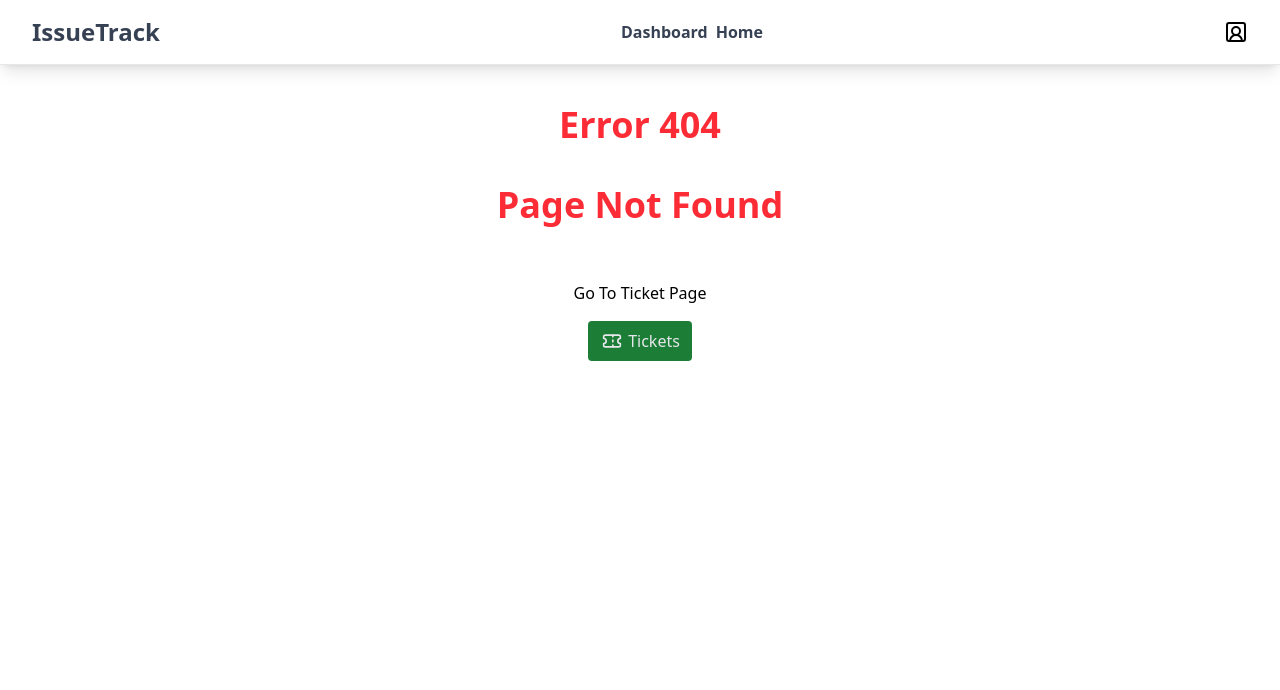
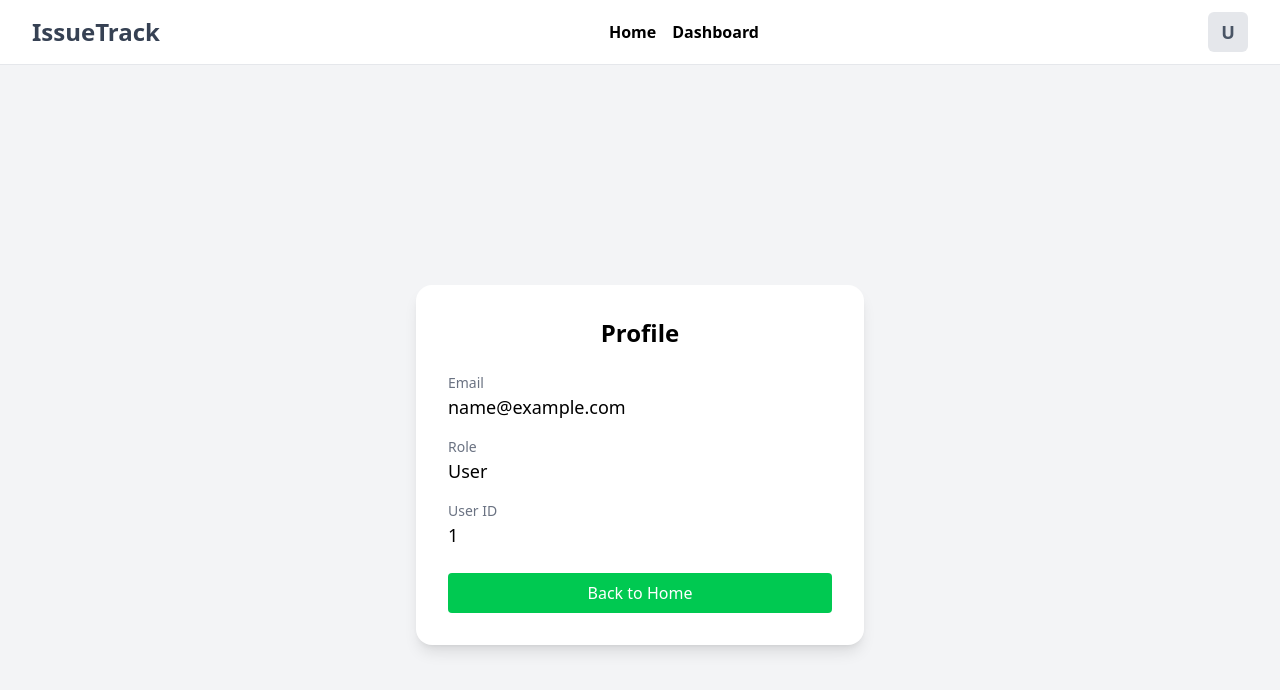
Before and after one commit to SyntaxByGulshan/ticketManager, a React (Vite) app: page /profile in a window 1280 px wide. Before the commit this address had no page. Shown: the top 690 px of the page. Built offline with nearby package versions, Linux system fonts and the light colour scheme; sample sign-in values are in the browser's storage.

Commit message:
update 14

```diff
--- a/src/App.tsx
+++ b/src/App.tsx
@@ -13,10 +13,9 @@ function App() {
   console.log(user)
   useEffect(()=>{
     if(!user.userId){
-     navigate('login')
+     navigate('/login')
   }
   })
-
   return (
     <div className="min-h-screen bg-gray-50">
       <main className="mx-auto p-4">
--- a/src/PageRouting.tsx
+++ b/src/PageRouting.tsx
@@ -6,6 +6,7 @@ import DashboardPage from './pages/DashboardPage'
 import DefaultPage from './pages/DefaultPage'
 import LoginPage from './auth/pages/LoginPage'
 import SignupPage from './auth/pages/SignupPage'
+import ProfilePage from './pages/ProfilePage'
 export default function PageRouting() {
   return (
     <>
@@ -15,6 +16,7 @@ export default function PageRouting() {
        <Route path='' element={<App/>}/>
        <Route path='/ticket/:id' element={<TicketDetailsPage/>}/>
        <Route path='/dashboard' element={<DashboardPage/>}/>
+       <Route path='/profile' element={<ProfilePage/>}/>
        <Route path='*' element={<DefaultPage/>}/>
        <Route path='/login' element={<LoginPage/>}/>
        <Route path='/signup' element={<SignupPage/>}/>
--- a/src/auth/pages/LoginPage.tsx
+++ b/src/auth/pages/LoginPage.tsx
@@ -59,9 +59,19 @@ export default function LoginPage() {
               <button type="submit" className="w-full bg-green-500 text-white p-2 rounded">
                 Login
               </button>
+
             </Form>
           )}
         </Formik>
+         <div className="flex items-center gap-2 text-sm">
+      <span className="text-gray-600">New user?</span>
+      <button
+        onClick={() => navigate("/signup")}
+        className="text-blue-600 hover:underline font-medium"
+      >
+        Sign up
+      </button>
+    </div>
       </div>
     </div>
   );
--- a/src/auth/pages/SignupPage.tsx
+++ b/src/auth/pages/SignupPage.tsx
@@ -4,14 +4,18 @@ import userRegister from "../utils/userRegister";
 import { useNavigate } from "react-router-dom";
 
 const SignupSchema = Yup.object({
-  UserName: Yup.string().required("Name is required").min(3, "At least 3 chars"),
+  UserName: Yup.string()
+    .required("Name is required")
+    .min(3, "At least 3 chars"),
   email: Yup.string().email("Invalid email").required("Email is required"),
-  password: Yup.string().required("Password is required").min(6, "At least 6 chars"),
+  password: Yup.string()
+    .required("Password is required")
+    .min(5, "At least 5 chars"),
 });
 
 export default function SignupPage() {
-  const navigate=useNavigate()
-  const register=userRegister()
+  const navigate = useNavigate();
+  const register = userRegister();
 
   return (
     <div className="flex justify-center items-center h-screen bg-gray-100">
@@ -22,16 +26,18 @@ export default function SignupPage() {
           initialValues={{ UserName: "", email: "", password: "" }}
           validationSchema={SignupSchema}
           onSubmit={(values, { resetForm }) => {
-            const reg=register({email:values.email,userName:values.UserName,password:values.password})
-            if(reg){
+            const reg = register({
+              email: values.email,
+              userName: values.UserName,
+              password: values.password,
+            });
+            if (reg) {
               alert("Signup successful!");
-             resetForm();
-             navigate('/')
+              resetForm();
+              navigate("/");
+            } else {
+              alert(" email already used");
             }
-            else{
-              alert(' email already used')
-            }
-
           }}
         >
           {() => (
@@ -42,7 +48,11 @@ export default function SignupPage() {
                   placeholder="Enter your name"
                   className="w-full p-2 border rounded"
                 />
-                <ErrorMessage name="UserName" component="p" className="text-red-500 text-sm" />
+                <ErrorMessage
+                  name="UserName"
+                  component="p"
+                  className="text-red-500 text-sm"
+                />
               </div>
 
               <div>
@@ -52,7 +62,11 @@ export default function SignupPage() {
                   placeholder="Enter your email"
                   className="w-full p-2 border rounded"
                 />
-                <ErrorMessage name="email" component="p" className="text-red-500 text-sm" />
+                <ErrorMessage
+                  name="email"
+                  component="p"
+                  className="text-red-500 text-sm"
+                />
               </div>
 
               <div>
@@ -62,15 +76,31 @@ export default function SignupPage() {
                   placeholder="Enter your password"
                   className="w-full p-2 border rounded"
                 />
-                <ErrorMessage name="password" component="p" className="text-red-500 text-sm" />
+                <ErrorMessage
+                  name="password"
+                  component="p"
+                  className="text-red-500 text-sm"
+                />
               </div>
 
-              <button type="submit" className="w-full bg-blue-500 text-white p-2 rounded">
+              <button
+                type="submit"
+                className="w-full bg-blue-500 text-white p-2 rounded"
+              >
                 Sign Up
               </button>
             </Form>
           )}
         </Formik>
+        <div className="flex items-center gap-2 text-sm">
+          <span className="text-gray-600">Already have an account?</span>
+          <button
+            onClick={() => navigate("/login")}
+            className="text-blue-600 hover:underline font-medium"
+          >
+            Log in
+          </button>
+        </div>
       </div>
     </div>
   );
--- a/src/auth/utils/userRegister.ts
+++ b/src/auth/utils/userRegister.ts
@@ -33,7 +33,7 @@ export default function userRegister() {
             email:email,
             password:password,
             userId:`${1000+totalusers}`,
-            authLeval:'admin'
+            authLeval:'user'
          }
          dispatch(signUpUser(newUser))
        return true
--- a/src/components/Header.tsx
+++ b/src/components/Header.tsx
@@ -1,62 +1,81 @@
 import { NavLink, useNavigate } from "react-router-dom";
-import {Divide, SquareUserRound} from "lucide-react"
-import { useSelector } from "react-redux";
+
+import { useSelector, useDispatch } from "react-redux";
 import type { RootState } from "../store/store";
 import { useState } from "react";
+import UserCard from "./cards/UserCard";
+import { LogOutUser } from "../slice/userSlice";
+
+// import { logout } from "../slice/userSlice";
+
 const Header = () => {
   const navigate = useNavigate();
-  const currentUser=useSelector((state:RootState)=>state.user)
-  const [userCard,setUserCard]=useState(false)
+  const dispatch = useDispatch();
+  const currentUser = useSelector((state: RootState) => state.user);
+  const [userCard, setUserCard] = useState(false);
+
+  // Logout handler
+  const handleLogout = () => {
+    dispatch(LogOutUser());
+    setUserCard(false);
+    sessionStorage.removeItem("user");
+    navigate("/login");
+  };
 
   return (
-    <header className="bg-white shadow-lg border-b border-gray-200  ">
+    <header className="bg-white shadow-lg border-b border-gray-200">
       <div className="max-w-7xl mx-auto px-4 sm:px-6 lg:px-8">
-        <div className="flex justify-between items-center h-16 ">
-          <div className="flex items-center">
-            <div className="flex-shrink-0">
-              <h1 className="md:text-2xl  font-bold text-gray-700 cursor-pointer" onClick={() => navigate("")}>
-                IssueTrack
-              </h1>
-            </div>
-          </div>
-          {/* nav section */}
-          <div>
-            <nav className="space-x-2 flex items-center font-bold">
-              <NavLink to="/dashboard" className={({isActive})=>isActive?'text-gray-900  underline ':' text-gray-700'} >
+        <div className="flex justify-between items-center h-16">
+          {/* Logo */}
+          <h1
+            className="md:text-2xl font-bold text-gray-700 cursor-pointer"
+            onClick={() => navigate("")}
+          >
+            IssueTrack
+          </h1>
+
+          <nav>
+            <div className="hidden md:flex gap-4 font-semibold">
+              <NavLink
+                to={""}
+                className={({ isActive }) =>
+                  isActive ? "underline text-gray-800" : ""
+                }
+              >
+                Home
+              </NavLink>
+              <NavLink
+                to={"/dashboard"}
+                className={({ isActive }) =>
+                  isActive ? "underline text-gray-800" : ""
+                }
+              >
+
                 Dashboard
               </NavLink>
-            {/* home button */}
-            <NavLink to="" className={({isActive})=>isActive?'text-gray-900 underline ':'text-gray-700'}>
-              Home
-            </NavLink>
+            </div>
+          </nav>
 
-            </nav>
+          {/* User Menu */}
+          <div className="relative">
+            <div
+            title={currentUser.userName}
+              onClick={() => {
+                setUserCard(!userCard);
+              }}
+              className="w-10 h-10 bg-gray-200 hover:bg-gray-300 cursor-pointer rounded-md flex items-center justify-center text-gray-600 font-semibold text-lg"
+            >
+              {currentUser.userName?.[0]?.toUpperCase() || "U"}
+            </div>
+
+            {userCard && (
+              <UserCard
+                setUserCard={setUserCard}
+                currentUser={currentUser}
+                handleLogout={handleLogout}
+              />
+            )}
           </div>
-          {/* ticket appared formet */}
-          <button className="" onMouseEnter={()=>{
-            setUserCard(true)
-          }}
-
-          onClick={()=>{
-            setUserCard(!userCard)
-          }}
-          >
-            <span><SquareUserRound className="" /></span>
-
-          </button>
-          {userCard && (<div onMouseLeave={()=>{
-            setUserCard(false)
-          }} className="absolute  top-16  left-0 bg-amber-700 w-full">
-            <div>
-              {currentUser.userName}
-            </div>
-            <div>
-              {currentUser.email}
-            </div>
-            <div>
-              {currentUser.userId}
-            </div>
-          </div>)}
         </div>
       </div>
     </header>
--- a/src/components/cards/UserCard.tsx
+++ b/src/components/cards/UserCard.tsx
@@ -1,9 +1,106 @@
+import { useNavigate } from "react-router-dom";
+import type { UserType } from "../../types/types";
+import { LogIn, LogOut, User, X, LayoutDashboard, HomeIcon } from "lucide-react";
+interface UserCardProps {
+  currentUser: UserType;
+  handleLogout: () => void;
+  setUserCard: (userCard: boolean) => void;
+}
+export default function UserCard({
+  currentUser,
+  handleLogout,
+  setUserCard,
+}: UserCardProps) {
+  const navigate = useNavigate();
+  return (
+    <div className="absolute right-0 mt-2 w-64 bg-white rounded-xl shadow-lg border p-4 z-50 text-gray-700">
+      {/* Profile Section */}
+      <div
+        onClick={() => {
+          setUserCard(false);
+        }}
+        className="absolute -right-1 -top-1 bg-gray-300 p-0.5 md:p-1 shadow-md rounded-full hover:bg-gray-400"
+      >
+        <X size={20} />
+      </div>
+      <div className="flex items-center gap-3 border-b pb-3 mb-3">
+        <div className="w-12 h-12 bg-gray-200 rounded-full flex items-center justify-center text-gray-600 font-bold text-lg">
+          {currentUser.userName?.[0]?.toUpperCase() || "U"}
+        </div>
+        <div>
+          <div className="font-semibold text-gray-800">
+            {currentUser.userName}
+          </div>
+          <div className="text-sm text-gray-600 truncate">
+            {currentUser.email}
+          </div>
+        </div>
+      </div>
 
+      {/* Menu Actions */}
+      <div className="space-y-1">
+        {/* profile button */}
+        {currentUser.userId && (
+          <button
+            onClick={() => {
+              setUserCard(false);
+              navigate("/profile");
+            }}
+            className="flex items-center gap-2 w-full px-3 py-2 text-gray-700 font-medium rounded-lg hover:bg-gray-100 transition"
+          >
+            <User size={18} />
+            Profile
+          </button>
+        )}
 
-export default function UserCard() {
-  return (
-    <div>
+        {/* Dashboard Button */}
+        {currentUser.userId && (
+          <button
+            onClick={() => {
+              setUserCard(false);
+              navigate("/dashboard");
+            }}
+            className="md:hidden flex items-center gap-2 w-full px-3 py-2  font-medium rounded-lg  hover:bg-gray-100 text-gray-700 "
+          >
+            <LayoutDashboard size={18} />
+            Dashbord
+          </button>
+        )}
+        {/* home  button */}
+         {currentUser.userId && (
+          <button
+            onClick={() => {
+              setUserCard(false);
+              navigate("/");
+            }}
+            className="md:hidden flex items-center gap-2 w-full px-3 py-2  font-medium rounded-lg  hover:bg-gray-100 text-gray-700 "
+          >
+            <HomeIcon size={18} />
+            Home
+          </button>
+        )}
 
+        {/* login logout button */}
+        {currentUser.userId ? (
+          <button
+            onClick={handleLogout}
+            className="flex items-center gap-2 w-full px-3 py-2 text-red-600 font-medium rounded-lg hover:bg-red-50 transition"
+          >
+            <LogOut size={18} />
+            Logout
+          </button>
+        ) : (
+          <button
+            onClick={() => {
+              navigate("/login");
+            }}
+            className="flex items-center gap-2 w-full px-3 py-2 text-green-600 font-medium rounded-lg hover:bg-green-50 transition"
+          >
+            <LogIn size={18} />
+            LogIn
+          </button>
+        )}
+      </div>
     </div>
-  )
+  );
 }
--- a/src/pages/DashboardPage.tsx
+++ b/src/pages/DashboardPage.tsx
@@ -2,13 +2,22 @@ import { useSelector } from "react-redux";
 import type { RootState } from "../store/store";
 import { MessageSquare, CheckCircle, Trash2, FolderOpen, Activity, Flag } from "lucide-react";
 import type TicketType from "../types/types";
+import { useNavigate } from "react-router-dom";
+import { useEffect } from "react";
 
 export default function DashboardPage() {
+  const navigate=useNavigate()
   const totalTickets = useSelector((state: RootState) => state.tickets.tickets);
   const currentUser=useSelector((state:RootState)=>state.user)
   const ticketsArray = totalTickets.filter((t:TicketType)=>{
      return t.userId===currentUser.userId || currentUser.authLeval==='admin'
   })
+
+   useEffect(()=>{
+      if(!currentUser.userId){
+       navigate('/login')
+    }
+    })
 
   // --- Stats ---
   const ticketsArrayLength = ticketsArray.length;
--- /dev/null
+++ b/src/pages/ProfilePage.tsx
@@ -0,0 +1,50 @@
+// src/pages/ProfilePage.tsx
+import { useSelector } from "react-redux";
+import type { RootState } from "../store/store";
+import { useNavigate } from "react-router-dom";
+import { useEffect } from "react";
+
+export default function ProfilePage() {
+  const navigate = useNavigate();
+  const user = useSelector((state: RootState) => state.user);
+
+  // If no user is logged in, redirect to login page
+  useEffect(()=>{
+    if (!user?.email) {
+    navigate("/login");
+
+  }
+  },[])
+
+  return (
+    <div className="flex justify-center items-center h-screen bg-gray-100">
+      <div className="bg-white shadow-lg rounded-2xl p-8 w-full max-w-md">
+        <h2 className="text-2xl font-bold text-center mb-6">Profile</h2>
+
+        <div className="space-y-4">
+          <div>
+            <p className="text-gray-500 text-sm">Email</p>
+            <p className="text-lg font-medium">{user.email}</p>
+          </div>
+
+          <div>
+            <p className="text-gray-500 text-sm">Role</p>
+            <p className="text-lg font-medium capitalize">{user.authLeval}</p>
+          </div>
+
+          <div>
+            <p className="text-gray-500 text-sm">User ID</p>
+            <p className="text-lg font-medium">{user.userId}</p>
+          </div>
+        </div>
+
+        <button
+          onClick={() => navigate("/")}
+          className="mt-6 w-full bg-green-500 text-white p-2 rounded"
+        >
+          Back to Home
+        </button>
+      </div>
+    </div>
+  );
+}
--- a/src/pages/TicketListPage.tsx
+++ b/src/pages/TicketListPage.tsx
@@ -13,7 +13,7 @@ import PriorityFilterSelector from "../components/filterOptions/PriorityFilterSe
 import AddNewTicketButton from "../components/buttons/AddNewTicketButton";
 import TicketTable from "../components/ticket/TicketTable";
 import filterTickets from "../utils/filterTickets";
-import TicketCards from "../components/ticket/TicketCards";
+import TicketCards from "../components/cards/TicketCards";
 import DisplayTypeButton from "../components/buttons/DisplayTypeButton";
 interface TicketListProps {
   onCreateTicket: () => void;
@@ -54,7 +54,7 @@ const filteredTickets = useMemo(() =>
 );
 
   return (
-    <div className="max-w-7xl mx-auto px-4 py-6 text-gray-700">
+    <div className="max-w-7xl mx-auto px-4  text-gray-700">
       {/* Search + Filters+ Add new Button section */}
       <div className="bg-gray-300 shadow-md rounded-md p-4 md:p-6 mb-6 space-y-4 md:space-y-0 md:flex md:items-center md:justify-between">
         {/* Search */}
--- a/src/slice/userSlice.ts
+++ b/src/slice/userSlice.ts
@@ -1,5 +1,6 @@
 import { createSlice, type PayloadAction } from "@reduxjs/toolkit";
 import type { UserType } from "../types/types";
+
 
 interface LoginDataType {
   email: string;
@@ -58,8 +59,16 @@ export const userSlice = createSlice({
         state.password = "";
       }
     },
+    LogOutUser:(state)=>{
+      sessionStorage.removeItem('user')
+      state.authLeval = "user";
+        state.userId = "";
+        state.userName = "";
+        state.email = "";
+        state.password = "";
+    }
   },
 });
 
-export const { signUpUser, loginInUser } = userSlice.actions;
+export const { signUpUser, loginInUser,LogOutUser } = userSlice.actions;
 export default userSlice.reducer;
```
Also changed, not shown: src/components/cards/TicketCards.tsx (renamed from src/components/ticket/TicketCards.tsx).
